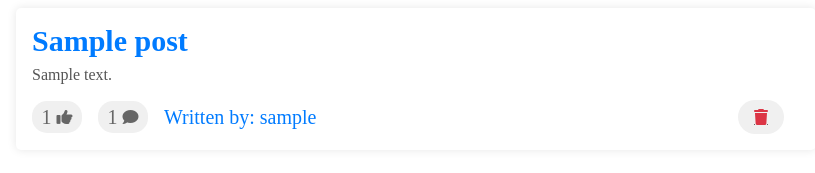
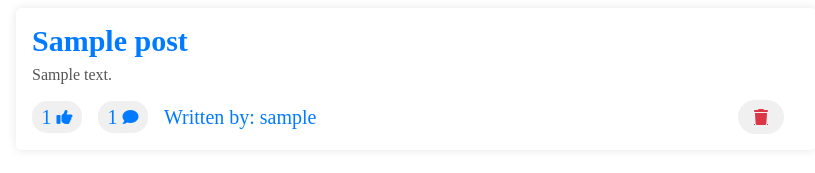
Before and after one commit to ecode-env/blog-byFlask, a Flask app: page / in a window 1280 px wide. Shown: the part 179-352 px from the top of the page, without its empty margins (224-1039 px from the left). Run offline with Flask 3, Linux system fonts and the light colour scheme; a user stored in the database is signed in; tables that the repository leaves empty hold one stand-in row (values such as "Sample post"); some libraries are stand-ins or nearby versions.

Commit message:
click and uncklick btn

```diff
--- a/blog_website/static/styles.css
+++ b/blog_website/static/styles.css
@@ -623,3 +623,16 @@ body {
         margin-top: 0.5rem;
     }
 }
+.like-span {
+    color: gray; /* Unliked */
+}
+
+.like-span.liked {
+    color: #007bff !important;
+}
+.action-span{
+    color: gray;
+}
+.comment-span.commented{
+    color: #007bff !important;
+}
```
